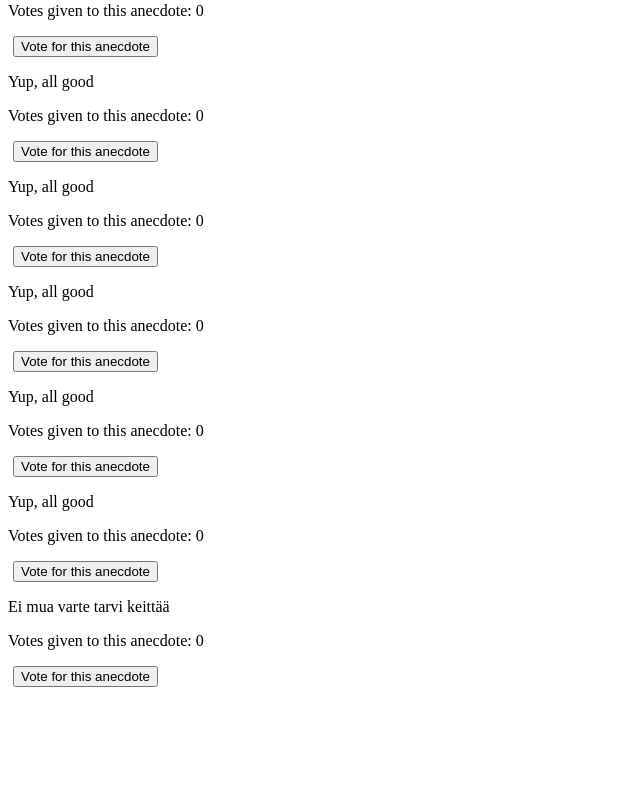
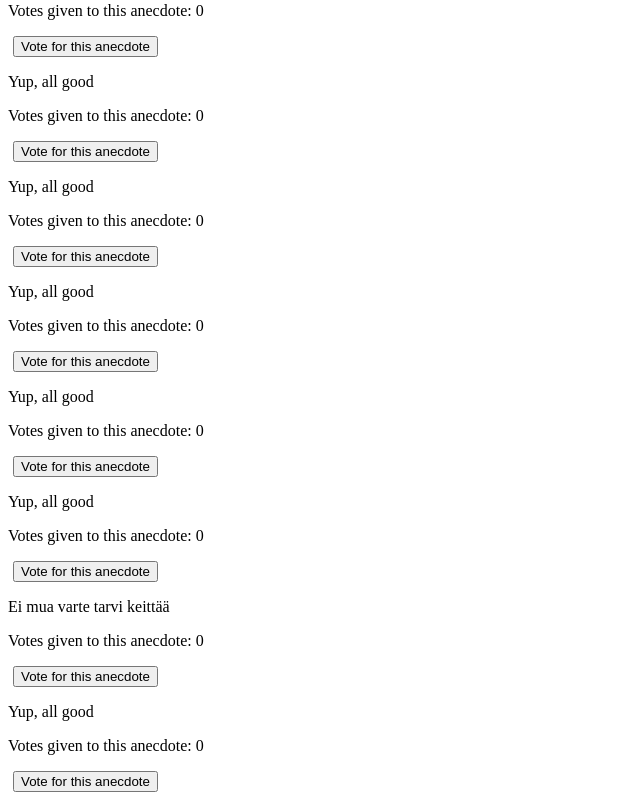
Before and after one commit to banaanihillo/exercise6-redux, a React (Create React App) app: page / in a window 1280 px wide. Shown: the part 657-1457 px from the top of the page, without its empty margins (0-640 px from the left). Before the commit the page ends 1352 px from the top, so only its background shows below. Built offline with nearby package versions, Linux system fonts and the light colour scheme; data requests are answered from the project's data file.

Commit message:
Commited exercise6-20 (Anecdotes re- and dedux)
Refactored submission of new anecdotes to use connect instead of dispatch

```diff
--- a/db.json
+++ b/db.json
@@ -54,6 +54,11 @@
       "content": "Ei mua varte tarvi keittää",
       "id": 942084,
       "votes": 0
+    },
+    {
+      "content": "Yup, all good",
+      "id": 298746,
+      "votes": 0
     }
   ]
 }
--- a/src/components/AnecdoteForm.js
+++ b/src/components/AnecdoteForm.js
@@ -1,18 +1,22 @@
 import React from "react"
-import {useDispatch} from "react-redux"
+//import {useDispatch} from "react-redux"
 import {addAnecdote} from "../reducers/anecdoteReducer"
 import {displayNotification} from "../reducers/notificationReducer"
+import {connect} from "react-redux"
 
-const AnecdoteForm = () => {
-    const dispatch = useDispatch()
+const AnecdoteForm = (props) => {
+    const {addAnecdote, displayNotification} = props
+    //const dispatch = useDispatch()
     const createAnecdote = async (event) => {
         event.preventDefault()
         const content = event.target.newAnecdote.value
         event.target.newAnecdote.value = ""
-        dispatch(addAnecdote(content))
+        addAnecdote(content)
+        //dispatch(addAnecdote(content))
 
         const notification = (`Successfully added "${content}".`)
-        dispatch(displayNotification(notification, 6))
+        displayNotification(notification, 8)
+        //dispatch(displayNotification(notification, 6))
     }
 
     return (
@@ -24,4 +28,12 @@ const AnecdoteForm = () => {
     )
 }
 
-export default AnecdoteForm
+//export default AnecdoteForm
+const mapDispatchToProps = {
+    addAnecdote,
+    displayNotification
+}
+export default connect(
+    null,
+    mapDispatchToProps
+)(AnecdoteForm)
```
